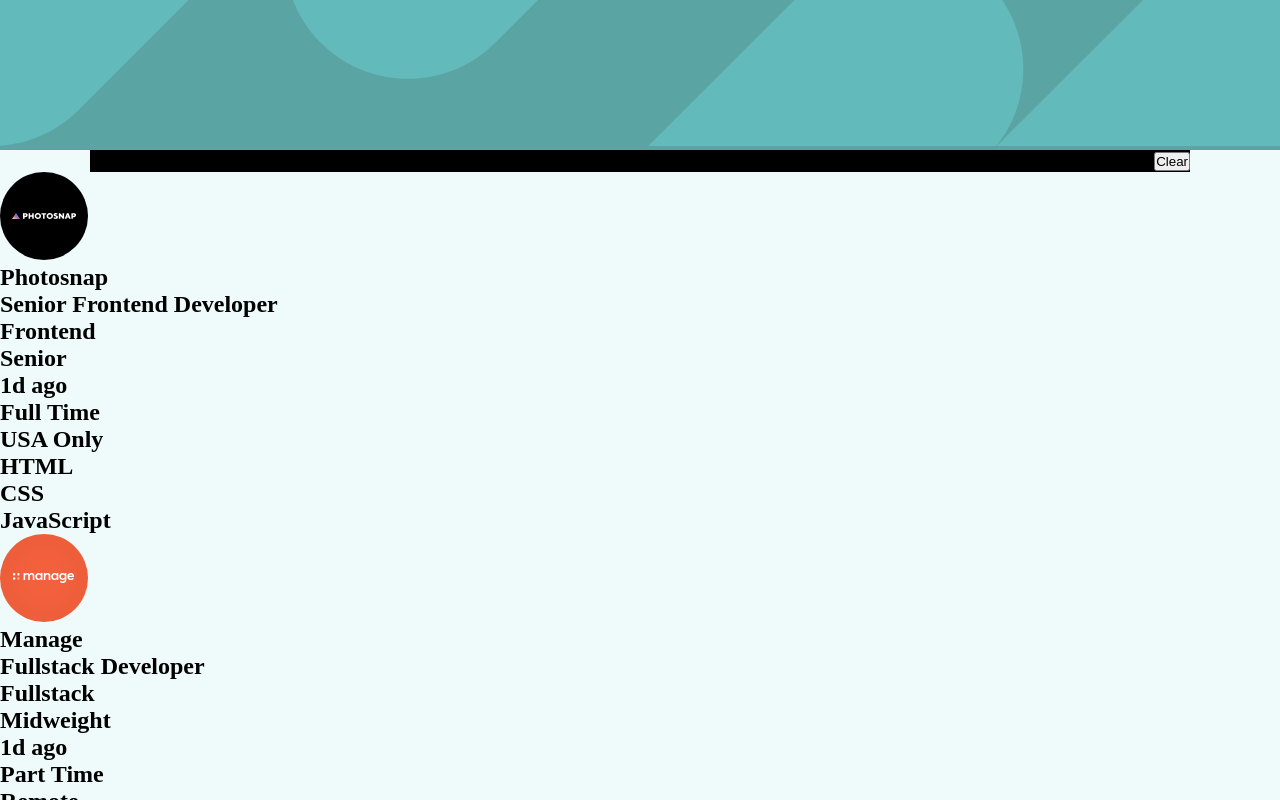
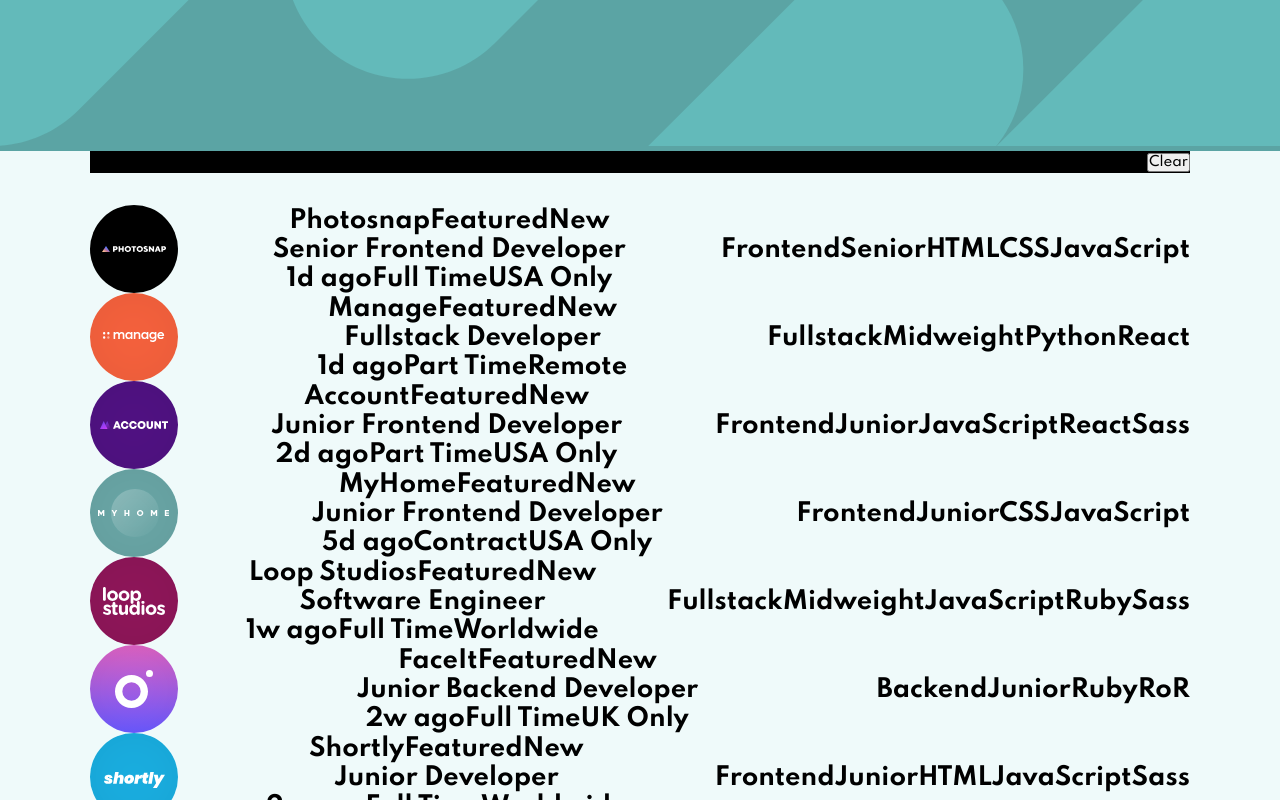
Before and after one commit to JEKO10/Job-Listing, a React (Create React App) app: page / in a window 1280 px wide. Shown: the top 800 px of the page. Built offline with nearby package versions, Linux system fonts and the light colour scheme.

Commit message:
css setup for single job

```diff
--- a/src/component/Jobs.jsx
+++ b/src/component/Jobs.jsx
@@ -7,7 +7,7 @@
     <section className="jobs">
       {data.map((job) => {
         return (
-          <div className="job" key={job.id}>
+          <div key={job.id}>
             <SingleJob job={job} />
           </div>
         );
--- a/src/component/SingleJob.jsx
+++ b/src/component/SingleJob.jsx
@@ -2,15 +2,26 @@
 
 function SingleJob({ job }) {
   return (
+    <div className="job">
+      <img src={job.logo} alt={job.company} />
       <div>
-      <img src={job.logo} alt={job.company} />
+        <div>
           <h1>{job.company}</h1>
+          <h1>Featured</h1>
+          <h1>New</h1>
+        </div>
+        <div>
           <h1>{job.position}</h1>
-      <h1>{job.role}</h1>
-      <h1>{job.level}</h1>
+        </div>
+        <div>
           <h1>{job.postedAt}</h1>
           <h1>{job.contract}</h1>
           <h1>{job.location}</h1>
+        </div>
+      </div>
+      <div>
+        <h1>{job.role}</h1>
+        <h1>{job.level}</h1>
         {job.languages.map((lang) => {
           return <h1>{lang}</h1>;
         })}
@@ -18,6 +29,7 @@
           return <h1>{tool}</h1>;
         })}
       </div>
+    </div>
   );
 }
 
--- a/src/index.css
+++ b/src/index.css
@@ -1,7 +1,10 @@
+@import url("https://fonts.googleapis.com/css2?family=Spartan:wght@500;700&display=swap");
+
 * {
   margin: 0;
   padding: 0;
   box-sizing: border-box;
+  font-family: "Spartan", sans-serif;
 }
 
 body {
@@ -24,3 +27,27 @@
   justify-content: space-between;
   align-items: center;
 }
+
+.jobs {
+  max-width: 1100px;
+  margin: 2rem auto;
+}
+
+.job {
+  display: flex;
+  justify-content: space-between;
+  align-items: center;
+}
+
+.job div {
+  display: flex;
+  justify-content: center;
+  align-items: center;
+}
+
+.job > div:first-of-type {
+  display: flex;
+  justify-content: center;
+  align-items: center;
+  flex-direction: column;
+}
```
Lines whose indentation alone changed are shown as unchanged.
